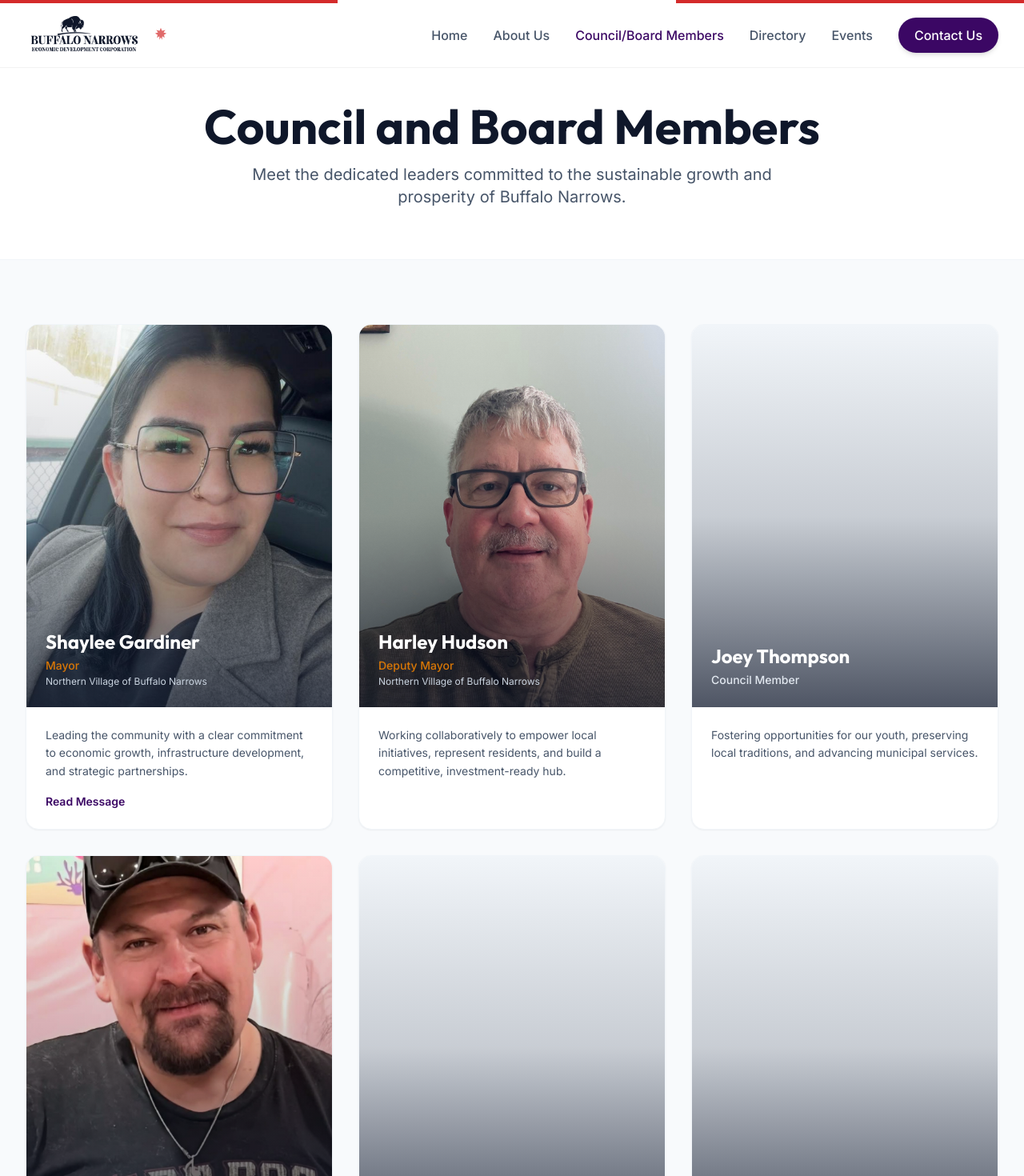
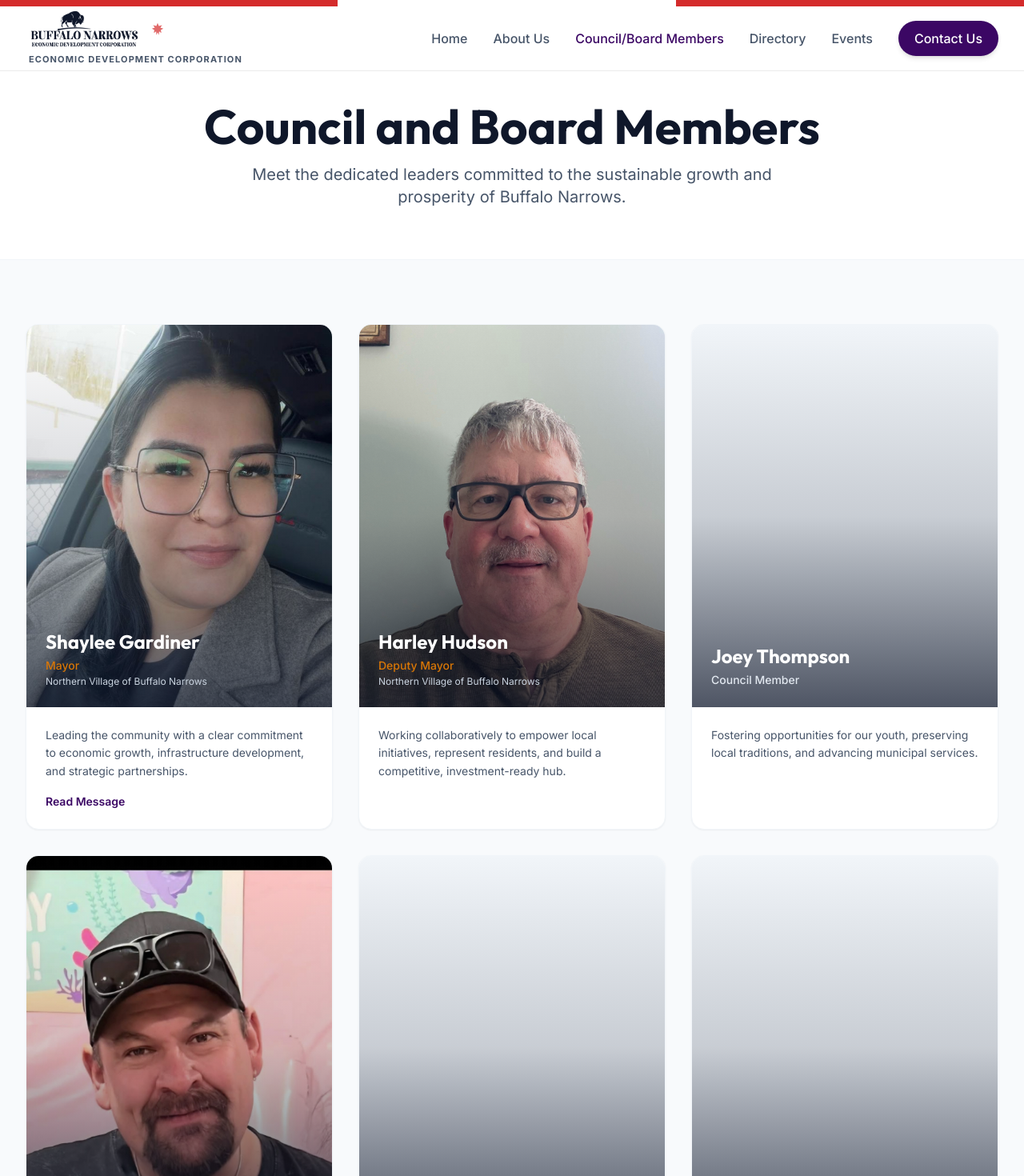
Before and after one commit to techdeft/bufallo, a Vue app: page /council in a window 1280 px wide. Shown: the top 1470 px of the page at 80% size. Built offline with nearby package versions, Linux system fonts and the light colour scheme; some icons are missing.

Commit message:
Refine UI/UX: improve glassmorphic nav, fix council image cropping, resolve directory reset bug, and add hover micro-interactions

```diff
--- a/src/components/NavBar.vue
+++ b/src/components/NavBar.vue
@@ -5,13 +5,16 @@
             <div class="flex justify-between h-20 items-center">
                 <!-- Logo -->
                 <div class="flex-shrink-0 flex items-center gap-3">
-                    <router-link to="/" class="flex items-center gap-2">
-                        <img src="/images/logo.png" alt="BNEDC Logo" class="h-12 w-auto object-contain">
+                    <router-link to="/" class="flex flex-col justify-center">
+                        <div class="flex items-center gap-2">
+                            <img src="/images/logo.png" alt="BNEDC Logo" class="h-12 w-auto object-contain">
+                            <!-- Canadian maple leaf accent -->
+                            <svg xmlns="http://www.w3.org/2000/svg" viewBox="0 0 512 512" class="h-5 w-5 text-canada flex-shrink-0 opacity-70" fill="#D42B2B" aria-label="Canadian maple leaf">
+                                <path d="M256 16l-40 96-104-24 56 80-96 32 80 40-16 96 72-48 8 112 40-80 40 80 8-112 72 48-16-96 80-40-96-32 56-80-104 24z"/>
+                            </svg>
+                        </div>
+                        <span class="text-[10px] sm:text-[11px] tracking-widest font-bold uppercase text-slate-600 mt-1 ml-1 hidden sm:block">Economic Development Corporation</span>
                     </router-link>
-                    <!-- Canadian maple leaf accent -->
-                    <svg xmlns="http://www.w3.org/2000/svg" viewBox="0 0 512 512" class="h-5 w-5 text-canada flex-shrink-0 opacity-70" fill="#D42B2B" aria-label="Canadian maple leaf">
-                        <path d="M256 16l-40 96-104-24 56 80-96 32 80 40-16 96 72-48 8 112 40-80 40 80 8-112 72 48-16-96 80-40-96-32 56-80-104 24z"/>
-                    </svg>
                 </div>
 
                 <!-- Desktop Menu -->
--- a/src/style.css
+++ b/src/style.css
@@ -36,10 +36,10 @@ h1, h2, h3, h4, h5, h6, .font-heading {
 
 /* Custom utilities */
 .glass-nav {
-    background: rgba(255, 255, 255, 0.95);
-    backdrop-filter: blur(10px);
-    -webkit-backdrop-filter: blur(10px);
-    border-bottom: 1px solid rgba(0,0,0,0.05);
+    background: rgba(255, 255, 255, 0.7);
+    backdrop-filter: blur(16px) saturate(180%);
+    -webkit-backdrop-filter: blur(16px) saturate(180%);
+    border-bottom: 1px solid rgba(0,0,0,0.08);
 }
 
 .text-gradient {
@@ -63,7 +63,7 @@ h1, h2, h3, h4, h5, h6, .font-heading {
     content: '';
     display: block;
     width: 100%;
-    height: 4px;
+    height: 8px;
     background: linear-gradient(to right, #D42B2B 0%, #D42B2B 33%, #ffffff 33%, #ffffff 66%, #D42B2B 66%, #D42B2B 100%);
 }
 
--- a/src/views/Council.vue
+++ b/src/views/Council.vue
@@ -15,10 +15,10 @@
             <div class="grid md:grid-cols-2 lg:grid-cols-3 gap-8">
 
                 <!-- Member 1 -->
-                <div class="bg-white rounded-2xl overflow-hidden shadow-sm hover:shadow-xl transition-all duration-300 border border-slate-100 group reveal">
+                <div class="bg-white rounded-2xl overflow-hidden shadow-sm hover:shadow-2xl hover:-translate-y-1 transition-all duration-300 border border-slate-100 group reveal">
                     <div class="aspect-[4/5] bg-slate-200 relative overflow-hidden flex items-center justify-center">
                         <div class="absolute inset-0 bg-gradient-to-t from-slate-900/80 via-slate-900/20 to-transparent opacity-90 z-10"></div>
-                        <img src="/images/Shaylee.jpeg" alt="Shaylee Gardiner" class="absolute inset-0 w-full h-full object-cover z-0 group-hover:scale-105 transition-transform duration-500">
+                        <img src="/images/Shaylee.jpeg" alt="Shaylee Gardiner" class="absolute inset-0 w-full h-full object-cover object-top z-0 group-hover:scale-105 transition-transform duration-500">
                         <div class="absolute bottom-6 left-6 right-6 z-20">
                             <h3 class="font-heading text-2xl font-bold text-white mb-1">Shaylee Gardiner</h3>
                             <p class="text-secondary font-medium text-sm">Mayor</p>
@@ -32,10 +32,10 @@
                 </div>
 
                 <!-- Member 2 -->
-                <div class="bg-white rounded-2xl overflow-hidden shadow-sm hover:shadow-xl transition-all duration-300 border border-slate-100 group reveal reveal-delay-1">
+                <div class="bg-white rounded-2xl overflow-hidden shadow-sm hover:shadow-2xl hover:-translate-y-1 transition-all duration-300 border border-slate-100 group reveal reveal-delay-1">
                     <div class="aspect-[4/5] bg-slate-100 relative overflow-hidden flex items-center justify-center">
                         <div class="absolute inset-0 bg-gradient-to-t from-slate-900/80 via-slate-900/20 to-transparent opacity-90 z-10"></div>
-                        <img src="/images/Harley.jpeg" alt="Harley Hudson" class="absolute inset-0 w-full h-full object-cover z-0 group-hover:scale-105 transition-transform duration-500">
+                        <img src="/images/Harley.jpeg" alt="Harley Hudson" class="absolute inset-0 w-full h-full object-cover object-top z-0 group-hover:scale-105 transition-transform duration-500">
                         <div class="absolute bottom-6 left-6 right-6 z-20">
                             <h3 class="font-heading text-2xl font-bold text-white mb-1">Harley Hudson</h3>
                             <p class="text-secondary font-medium text-sm">Deputy Mayor</p>
@@ -50,7 +50,7 @@
 
 
                 <!-- Member 5 -->
-                <div class="bg-white rounded-2xl overflow-hidden shadow-sm hover:shadow-xl transition-all duration-300 border border-slate-100 group reveal reveal-delay-1">
+                <div class="bg-white rounded-2xl overflow-hidden shadow-sm hover:shadow-2xl hover:-translate-y-1 transition-all duration-300 border border-slate-100 group reveal reveal-delay-1">
                     <div class="aspect-[4/5] bg-slate-100 relative overflow-hidden flex items-center justify-center">
                         <div class="absolute inset-0 bg-gradient-to-t from-slate-900/80 via-slate-900/20 to-transparent opacity-90 z-10"></div>
                         <i class="ph-fill ph-user text-9xl text-slate-300 z-0"></i>
@@ -65,10 +65,10 @@
                 </div>
 
                 <!-- Member 6 -->
-                <div class="bg-white rounded-2xl overflow-hidden shadow-sm hover:shadow-xl transition-all duration-300 border border-slate-100 group reveal reveal-delay-2">
+                <div class="bg-white rounded-2xl overflow-hidden shadow-sm hover:shadow-2xl hover:-translate-y-1 transition-all duration-300 border border-slate-100 group reveal reveal-delay-2">
                     <div class="aspect-[4/5] bg-slate-100 relative overflow-hidden flex items-center justify-center">
                         <div class="absolute inset-0 bg-gradient-to-t from-slate-900/80 via-slate-900/20 to-transparent opacity-90 z-10"></div>
-                        <img src="/images/Christopher.jpeg" alt="Christopher Petit" class="absolute inset-0 w-full h-full object-cover z-0 group-hover:scale-105 transition-transform duration-500">
+                        <img src="/images/Christopher.jpeg" alt="Christopher Petit" class="absolute inset-0 w-full h-full object-cover object-top z-0 group-hover:scale-105 transition-transform duration-500">
                         <div class="absolute bottom-6 left-6 right-6 z-20">
                             <h3 class="font-heading text-2xl font-bold text-white mb-1">Christopher Petit</h3>
                             <p class="text-primary-light text-slate-200 font-medium text-sm">Council Member</p>
@@ -80,7 +80,7 @@
                 </div>
 
                 <!-- Member 7 -->
-                <div class="bg-white rounded-2xl overflow-hidden shadow-sm hover:shadow-xl transition-all duration-300 border border-slate-100 group reveal">
+                <div class="bg-white rounded-2xl overflow-hidden shadow-sm hover:shadow-2xl hover:-translate-y-1 transition-all duration-300 border border-slate-100 group reveal">
                     <div class="aspect-[4/5] bg-slate-100 relative overflow-hidden flex items-center justify-center">
                         <div class="absolute inset-0 bg-gradient-to-t from-slate-900/80 via-slate-900/20 to-transparent opacity-90 z-10"></div>
                         <i class="ph-fill ph-user text-9xl text-slate-300 z-0"></i>
@@ -95,7 +95,7 @@
                 </div>
 
                 <!-- Member 8 -->
-                <div class="bg-white rounded-2xl overflow-hidden shadow-sm hover:shadow-xl transition-all duration-300 border border-slate-100 group reveal reveal-delay-1">
+                <div class="bg-white rounded-2xl overflow-hidden shadow-sm hover:shadow-2xl hover:-translate-y-1 transition-all duration-300 border border-slate-100 group reveal reveal-delay-1">
                     <div class="aspect-[4/5] bg-slate-100 relative overflow-hidden flex items-center justify-center">
                         <div class="absolute inset-0 bg-gradient-to-t from-slate-900/80 via-slate-900/20 to-transparent opacity-90 z-10"></div>
                         <i class="ph-fill ph-user text-9xl text-slate-300 z-0"></i>
@@ -110,10 +110,10 @@
                 </div>
 
                  <!-- Member 3 -->
-                <div class="bg-white rounded-2xl overflow-hidden shadow-sm hover:shadow-xl transition-all duration-300 border border-slate-100 group reveal reveal-delay-2">
+                <div class="bg-white rounded-2xl overflow-hidden shadow-sm hover:shadow-2xl hover:-translate-y-1 transition-all duration-300 border border-slate-100 group reveal reveal-delay-2">
                     <div class="aspect-[4/5] bg-slate-200 relative overflow-hidden flex items-center justify-center">
                         <div class="absolute inset-0 bg-gradient-to-t from-slate-900/80 via-slate-900/20 to-transparent opacity-90 z-10"></div>
-                        <img src="/images/Kelsey.jpeg" alt="Kelsey Gardiner" class="absolute inset-0 w-full h-full object-cover z-0 group-hover:scale-105 transition-transform duration-500">
+                        <img src="/images/Kelsey.jpeg" alt="Kelsey Gardiner" class="absolute inset-0 w-full h-full object-cover object-top z-0 group-hover:scale-105 transition-transform duration-500">
                         <div class="absolute bottom-6 left-6 right-6 z-20">
                             <h3 class="font-heading text-2xl font-bold text-white mb-1">Kelsey Gardiner</h3>
                             <p class="text-secondary font-medium text-sm">CAO</p>
@@ -126,10 +126,10 @@
                 </div>
 
                 <!-- Member 4 -->
-                <div class="bg-white rounded-2xl overflow-hidden shadow-sm hover:shadow-xl transition-all duration-300 border border-slate-100 group reveal">
+                <div class="bg-white rounded-2xl overflow-hidden shadow-sm hover:shadow-2xl hover:-translate-y-1 transition-all duration-300 border border-slate-100 group reveal">
                     <div class="aspect-[4/5] bg-slate-200 relative overflow-hidden flex items-center justify-center">
                         <div class="absolute inset-0 bg-gradient-to-t from-slate-900/80 via-slate-900/20 to-transparent opacity-90 z-10"></div>
-                        <img src="/images/farinde.jpeg" alt="Oyewole Farinde" class="absolute inset-0 w-full h-full object-cover z-0 group-hover:scale-105 transition-transform duration-500">
+                        <img src="/images/farinde.jpeg" alt="Oyewole Farinde" class="absolute inset-0 w-full h-full object-cover object-top z-0 group-hover:scale-105 transition-transform duration-500">
                         <div class="absolute bottom-6 left-6 right-6 z-20">
                             <h3 class="font-heading text-2xl font-bold text-white mb-1">Oyewole Farinde</h3>
                             <p class="text-secondary font-medium text-sm">Economic/Business Development Manager</p>
--- a/src/views/Directory.vue
+++ b/src/views/Directory.vue
@@ -136,7 +136,7 @@ const getCfg = (cat) => categoryConfig[cat] || { icon: 'ph-storefront', color: '
                 </div>
 
                 <!-- Grouped results -->
-                <div v-for="(list, category) in grouped" :key="category" class="mb-16 reveal">
+                <div v-for="(list, category) in grouped" :key="category" class="mb-16">
 
                     <!-- Category header -->
                     <div class="flex items-center gap-4 mb-6">
@@ -154,7 +154,7 @@ const getCfg = (cat) => categoryConfig[cat] || { icon: 'ph-storefront', color: '
                     <div class="grid md:grid-cols-2 lg:grid-cols-3 gap-5">
                         <div
                             v-for="(biz, i) in list" :key="i"
-                            class="group bg-white rounded-2xl border border-slate-100 shadow-sm hover:shadow-lg hover:border-primary/20 transition-all duration-300 flex flex-col overflow-hidden"
+                            class="group bg-white rounded-2xl border border-slate-100 shadow-sm hover:shadow-xl hover:-translate-y-1 hover:ring-1 hover:ring-primary/20 transition-all duration-300 flex flex-col overflow-hidden"
                         >
                             <!-- Card top accent -->
                             <div :class="['h-1.5 w-full', getCfg(category).accent]"></div>
--- a/src/views/Home.vue
+++ b/src/views/Home.vue
@@ -498,7 +498,7 @@ Summit 2026</h3>
     <!-- Scroll to Top Button -->
     <button
         @click="scrollToTop"
-        :class="['fixed bottom-8 right-8 z-50 w-12 h-12 rounded-full bg-primary text-white shadow-lg hover:bg-primary-dark hover:shadow-xl transition-all duration-300 transform flex items-center justify-center', showScrollTop ? 'opacity-100 translate-y-0' : 'opacity-0 translate-y-4 pointer-events-none']"
+        :class="['fixed bottom-8 right-8 z-40 w-12 h-12 rounded-full bg-primary text-white shadow-lg hover:bg-primary-dark hover:shadow-xl transition-all duration-300 transform flex items-center justify-center', showScrollTop ? 'opacity-100 translate-y-0' : 'opacity-0 translate-y-4 pointer-events-none']"
         aria-label="Scroll to top">
         <i class="ph-bold ph-arrow-up text-xl"></i>
     </button>
```
